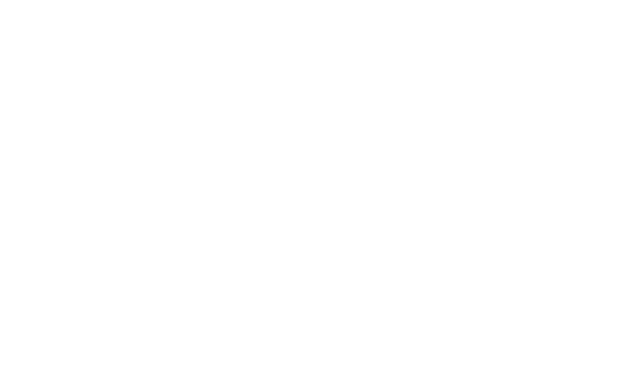
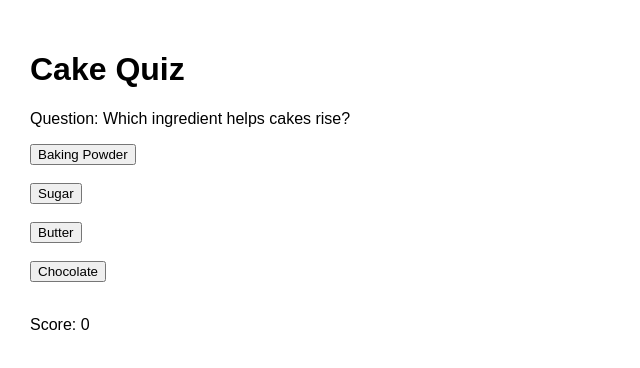
Before and after one commit to ShalomiYogarathna/cake-quiz-game, a React app in the folder frontend/: page /quiz in a window 1280 px wide. Before the commit this address had no page. Shown: the top 368 px of the page, without its empty margins (0-640 px from the left). Built offline with nearby package versions, Linux system fonts and the light colour scheme; the HTML template or start-up script is replaced by a standard one.

Commit message:
Add quiz page and answer click events

```diff
--- a/frontend/src/App.jsx
+++ b/frontend/src/App.jsx
@@ -1,12 +1,14 @@
 import { Routes, Route } from "react-router-dom";
 import Register from "./pages/Register";
 import Login from "./pages/Login";
+import Quiz from "./pages/Quiz";
 
 function App() {
   return (
     <Routes>
       <Route path="/" element={<Login />} />
       <Route path="/register" element={<Register />} />
+      <Route path="/quiz" element={<Quiz />} />
     </Routes>
   );
 }
--- a/frontend/src/pages/Quiz.jsx
+++ b/frontend/src/pages/Quiz.jsx
@@ -0,0 +1,39 @@
+import { useState } from "react";
+
+function Quiz() {
+  const [score, setScore] = useState(0);
+
+  const handleCorrectAnswer = () => {
+    setScore(1);
+    alert("Correct answer!");
+  };
+
+  const handleWrongAnswer = () => {
+    alert("Wrong answer!");
+  };
+
+  return (
+    <div>
+      <h1>Cake Quiz</h1>
+
+      <p>Question: Which ingredient helps cakes rise?</p>
+
+      <button onClick={handleCorrectAnswer}>Baking Powder</button>
+      <br /><br />
+
+      <button onClick={handleWrongAnswer}>Sugar</button>
+      <br /><br />
+
+      <button onClick={handleWrongAnswer}>Butter</button>
+      <br /><br />
+
+      <button onClick={handleWrongAnswer}>Chocolate</button>
+
+      <br /><br />
+
+      <p>Score: {score}</p>
+    </div>
+  );
+}
+
+export default Quiz;
```
